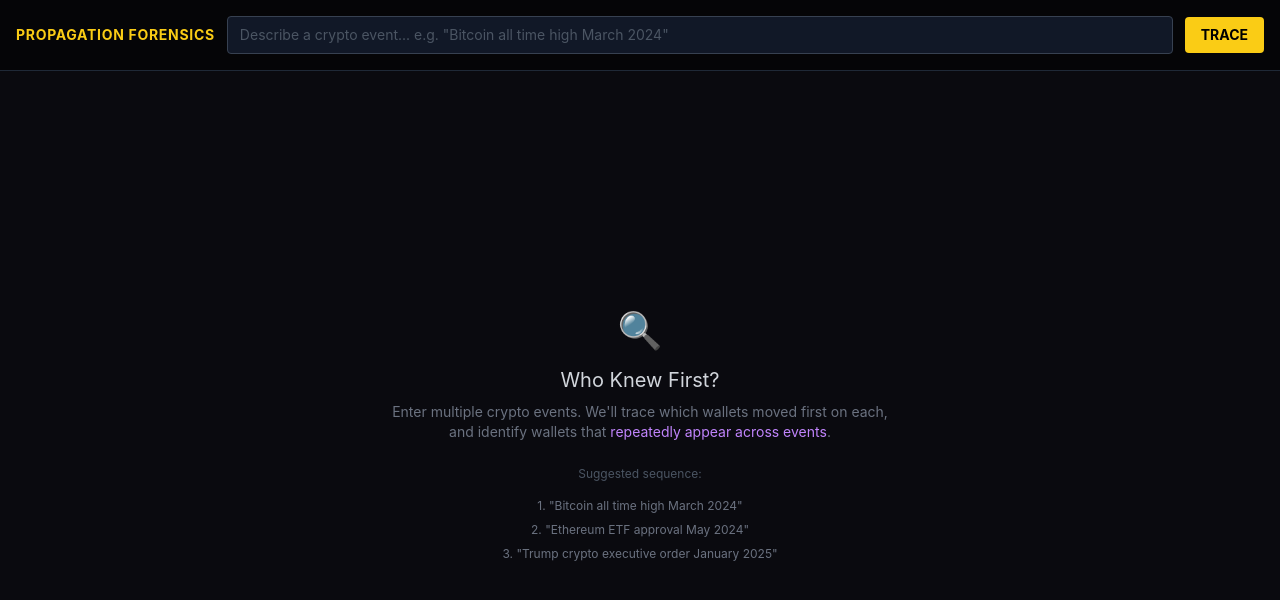
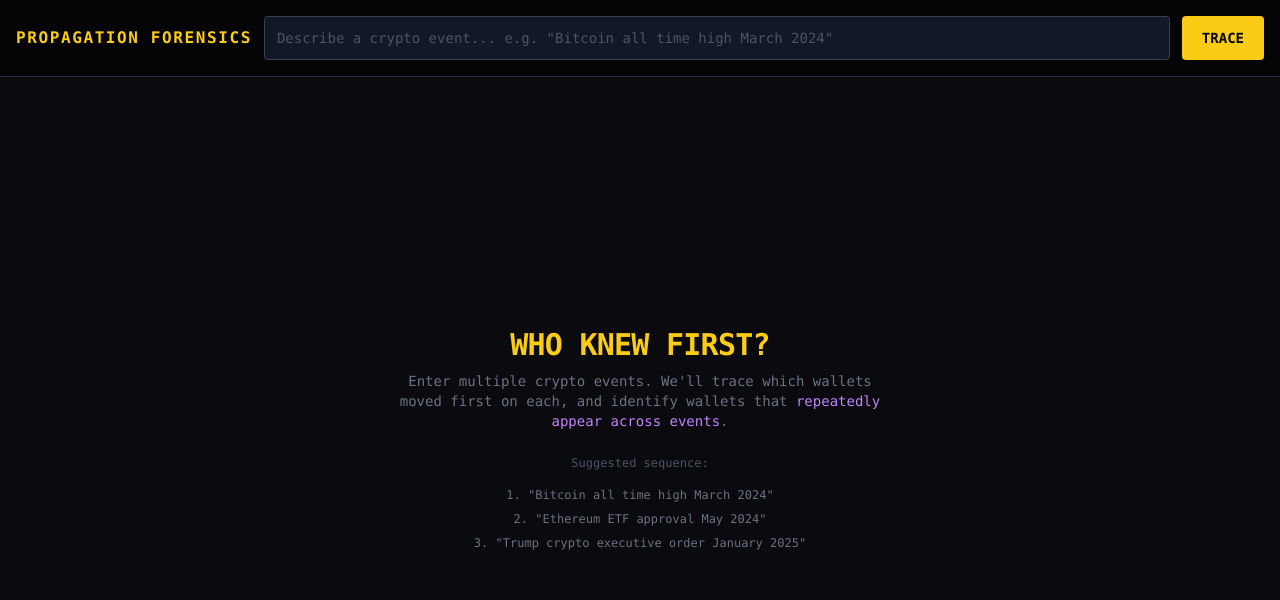
Before and after one commit to RSDP101/AIxFinance-hackathon, a Next.js app: page /graph in a window 1280 px wide. Shown: the top 600 px of the page. Built offline with nearby package versions, Linux system fonts and the light colour scheme.

Commit message:
style(design): FINDING-002,003,004,006,007 — terminal font, touch targets, heading hierarchy, loading animation, remove emoji

```diff
--- a/app/globals.css
+++ b/app/globals.css
@@ -20,11 +20,16 @@
 body {
   background-color: var(--bg-main);
   color: var(--text-primary);
-  font-family: -apple-system, BlinkMacSystemFont, 'Segoe UI', Roboto, sans-serif;
+  font-family: 'SF Mono', 'Fira Code', 'Fira Mono', 'JetBrains Mono', Menlo, Consolas, monospace;
   overflow: hidden;
 }
 
-/* Monospace for prices/data */
 .font-mono {
-  font-family: 'SF Mono', 'Fira Code', 'Fira Mono', Menlo, Consolas, monospace;
+  font-family: 'SF Mono', 'Fira Code', 'Fira Mono', 'JetBrains Mono', Menlo, Consolas, monospace;
 }
+
+@keyframes loading {
+  0% { transform: translateX(-100%); }
+  50% { transform: translateX(200%); }
+  100% { transform: translateX(-100%); }
+}
--- a/app/graph/page.tsx
+++ b/app/graph/page.tsx
@@ -17,7 +17,7 @@ function InsiderPanel({ wallets }: { wallets: Array<{ address: string; eventCoun
 
   return (
     <div className="absolute right-4 top-20 w-96 bg-black/90 border border-purple-500/50 rounded-lg p-4 backdrop-blur-sm z-10">
-      <h3 className="text-sm font-bold text-purple-400 mb-1">REPEAT FAST-MOVERS</h3>
+      <h3 className="text-xs font-bold text-purple-400 mb-1 tracking-wider">REPEAT FAST-MOVERS</h3>
       <p className="text-[10px] text-gray-500 mb-3">Wallets appearing across multiple events</p>
       <div className="space-y-3">
         {wallets.map((w, i) => (
@@ -50,7 +50,7 @@ function EventsTimeline({ results, eventColors }: { results: PropagationResult[]
 
   return (
     <div className="absolute left-4 top-20 w-72 bg-black/90 border border-gray-700 rounded-lg p-4 backdrop-blur-sm z-10 max-h-[calc(100vh-120px)] overflow-y-auto">
-      <h3 className="text-sm font-bold text-yellow-400 mb-3">EVENTS ({results.length})</h3>
+      <h3 className="text-xs font-bold text-yellow-400 mb-3 tracking-wider">EVENTS ({results.length})</h3>
       <div className="space-y-3">
         {results.map((r) => {
           const priceChange = ((r.priceAfter15m - r.priceAtEvent) / r.priceAtEvent * 100)
@@ -251,12 +251,12 @@ export default function GraphPage() {
   return (
     <div className="h-screen w-screen bg-[#0a0a0f] flex flex-col overflow-hidden">
       <div className="flex items-center gap-3 p-4 bg-black/50 border-b border-gray-800 z-20 relative">
-        <div className="text-yellow-400 font-bold text-sm tracking-wider shrink-0">PROPAGATION FORENSICS</div>
+        <div className="text-yellow-400 font-bold text-base tracking-widest shrink-0">PROPAGATION FORENSICS</div>
         {results.length > 0 && (
-          <div className="flex items-center gap-2 shrink-0">
-            <span className="text-gray-600 text-xs">{results.length} events</span>
+          <div className="flex items-center gap-3 shrink-0">
+            <span className="text-gray-500 text-xs">{results.length} events</span>
             {repeatCount > 0 && (
-              <span className="text-purple-400 text-xs font-bold animate-pulse">{repeatCount} repeat movers found</span>
+              <span className="bg-purple-500/20 border border-purple-500/40 text-purple-300 text-xs font-bold px-2 py-0.5 rounded animate-pulse">{repeatCount} repeat movers</span>
             )}
           </div>
         )}
@@ -268,19 +268,19 @@ export default function GraphPage() {
           placeholder={results.length === 0
             ? 'Describe a crypto event... e.g. "Bitcoin all time high March 2024"'
             : 'Add another event to find repeat movers...'}
-          className="flex-1 bg-gray-900 border border-gray-700 rounded px-3 py-2 text-sm text-gray-200 placeholder-gray-600 focus:border-yellow-400 focus:outline-none"
+          className="flex-1 bg-gray-900 border border-gray-700 rounded px-3 py-2.5 text-sm text-gray-200 placeholder-gray-600 focus:border-yellow-400 focus:outline-none min-h-[44px]"
         />
         <button
           onClick={handleSubmit}
           disabled={loading}
-          className="px-4 py-2 bg-yellow-400 text-black text-sm font-bold rounded hover:bg-yellow-300 disabled:opacity-50 disabled:cursor-not-allowed shrink-0"
+          className="px-5 py-2.5 bg-yellow-400 text-black text-sm font-bold rounded hover:bg-yellow-300 disabled:opacity-50 disabled:cursor-not-allowed shrink-0 min-h-[44px]"
         >
           {loading ? 'TRACING...' : results.length === 0 ? 'TRACE' : 'ADD EVENT'}
         </button>
         {results.length > 0 && (
           <button
             onClick={() => { setResults([]); setQuery('') }}
-            className="px-3 py-2 text-gray-500 text-xs hover:text-gray-300 shrink-0"
+            className="px-4 py-2.5 text-gray-500 text-xs hover:text-gray-300 shrink-0 min-h-[44px]"
           >
             RESET
           </button>
@@ -296,8 +296,11 @@ export default function GraphPage() {
       {loading && results.length === 0 && (
         <div className="flex-1 flex items-center justify-center">
           <div className="text-center">
-            <div className="text-yellow-400 text-lg mb-2">Analyzing event...</div>
-            <div className="text-gray-500 text-sm">Parsing event, fetching market data, building graph</div>
+            <div className="text-yellow-400 text-lg mb-2 animate-pulse">ANALYZING EVENT</div>
+            <div className="text-gray-600 text-xs tracking-wider">Parsing event / Fetching market data / Building graph</div>
+            <div className="mt-4 w-48 h-0.5 bg-gray-800 mx-auto rounded overflow-hidden">
+              <div className="h-full bg-yellow-400 rounded animate-[loading_2s_ease-in-out_infinite]" style={{ width: '30%' }} />
+            </div>
           </div>
         </div>
       )}
@@ -305,8 +308,7 @@ export default function GraphPage() {
       {results.length === 0 && !loading && (
         <div className="flex-1 flex items-center justify-center">
           <div className="text-center max-w-lg">
-            <div className="text-4xl mb-4">🔍</div>
-            <div className="text-gray-300 text-xl mb-2">Who Knew First?</div>
+            <div className="text-yellow-400 text-3xl font-bold tracking-tight mb-2">WHO KNEW FIRST?</div>
             <div className="text-gray-500 text-sm mb-6">
               Enter multiple crypto events. We&apos;ll trace which wallets moved first on each,
               and identify wallets that <span className="text-purple-400">repeatedly appear across events</span>.
```
